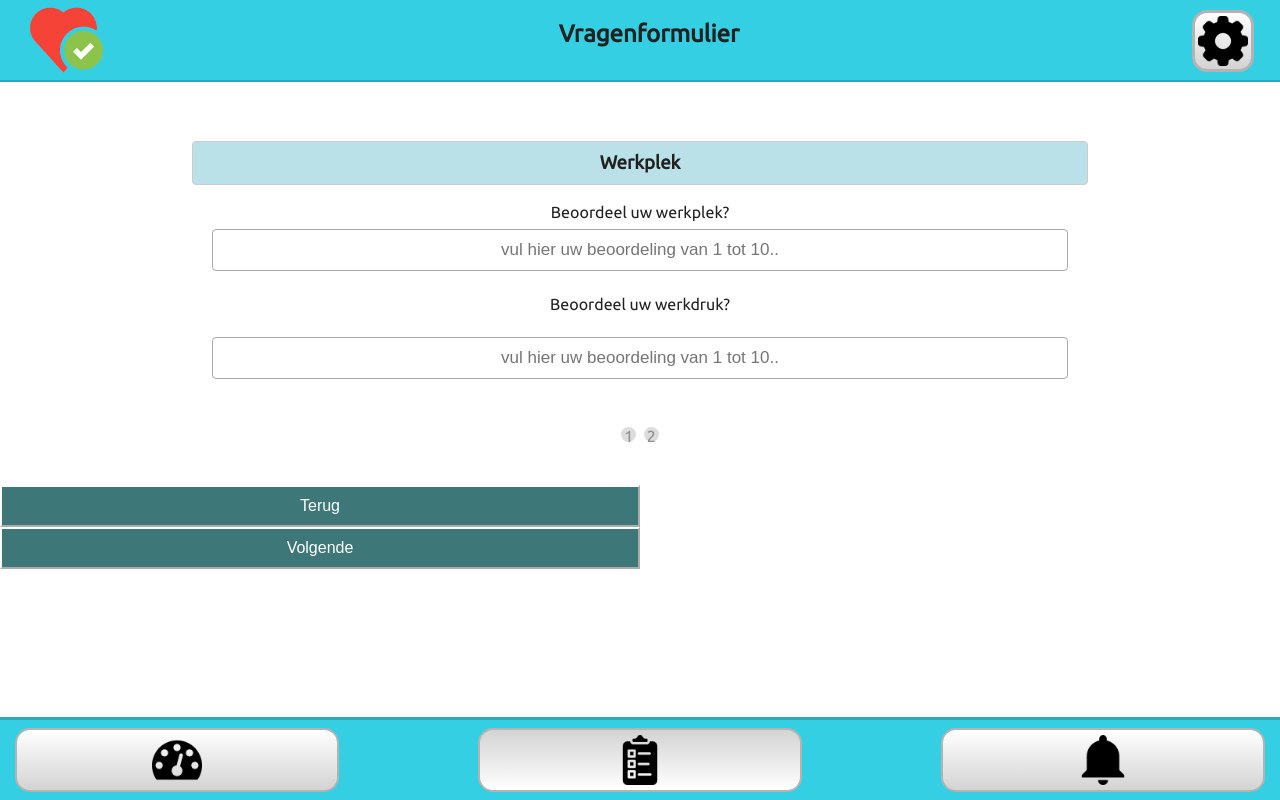
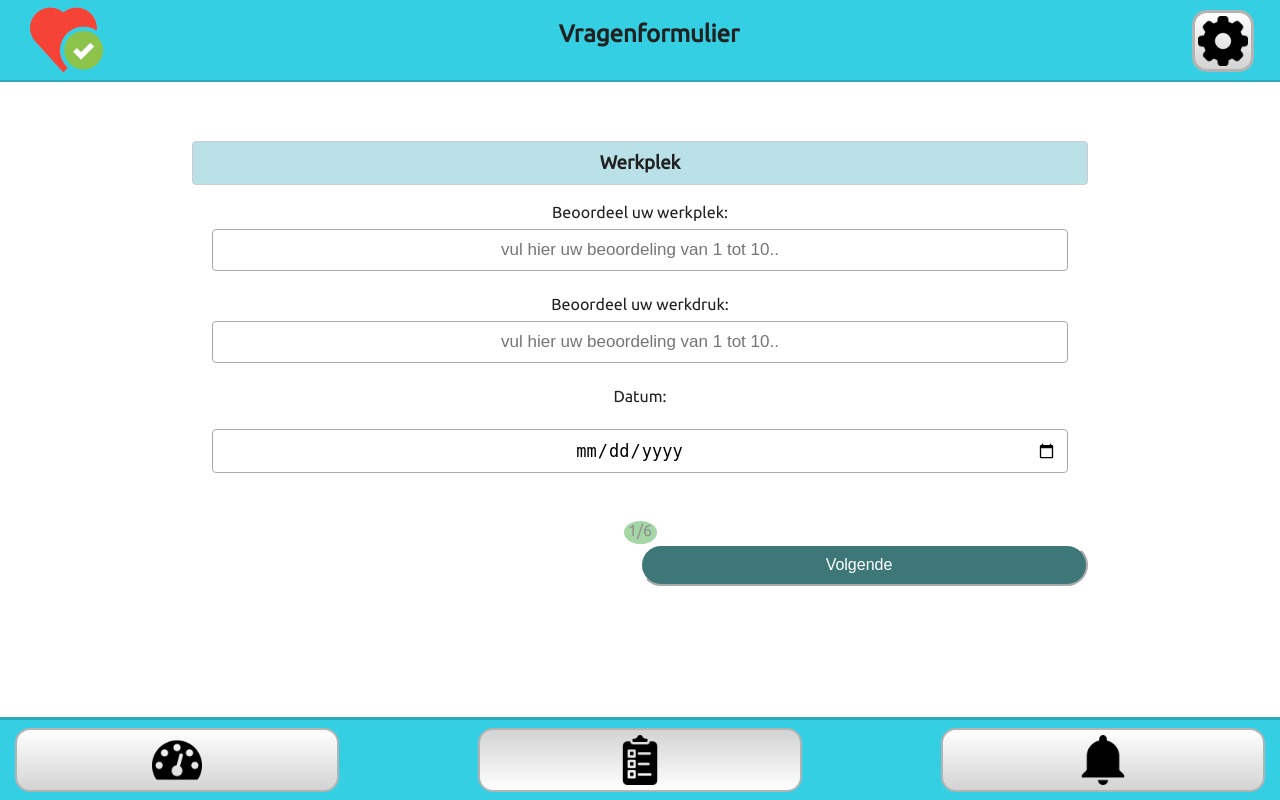
Before and after one commit to Juliandroid98/gezondheidsmeter, a PHP site: page /periode/vragenformulier.php in a window 1280 px wide. Run offline with PHP 8.4, Linux system fonts and the light colour scheme.

Commit message:
extra classe, aanpassing session, form aanpassing (front end)

```diff
--- a/site/assets/css/form.css
+++ b/site/assets/css/form.css
@@ -54,41 +54,65 @@ p select {
 #nextBtn {
   width: 50%;
   padding: 10px;
+    padding-right: 20px;
   background-color: rgb(61, 119, 119);
   border-color: white;
   color: white;
   text-align: center;
   font-size: 16px;
   float: right;
+  border-radius: 50px;
+
 }
 
 #prevBtn {
   width: 50%;
   padding: 10px;
+  padding-left: 20px;
   background-color: rgb(61, 119, 119);
   border-color: white;
   color: white;
   text-align: center;
   font-size: 16px;
   float: left;
+  border-radius: 50px;
+}
+input[type=submit]{
+    width: 50%;
+    padding: 10px;
+    padding-left: 20px;
+    background-color: #4CAF50;
+    border-color: white;
+    color: white;
+    text-align: center;
+    font-size: 16px;
+    border-radius: 50px;
+    color: black;
 }
 
+#nextBtn:hover {
+    background-color: #BAE0E8;
+    color: black;
+}
+
+#prevBtn:hover {
+    background-color: #BAE0E8;
+    color: black;
+}
+
+input[type=submit]:hover {
+    background-color: #BAE0E8;
+    color: black;
+}
 
 .step {
-  height: 15px;
-  width: 15px;
-  margin: 0 2px;
-  background-color: #bbbbbb;
-  border: none;
+  height: 23px;
+  width: 33px;
+  margin: 0 10px;
+  background-color: #4CAF50;
+    border: none;
   border-radius: 50%;
   display: inline-block;
   opacity: 0.5;
+
 }
-
-.step.active {
-  opacity: 1;
-}
-
-.step.finish {
-  background-color: #4CAF50;
-}
--- a/site/assets/javascript/form.js
+++ b/site/assets/javascript/form.js
@@ -5,8 +5,9 @@ var divDrinken = document.getElementById("drinkenVragen");
 var divEten = document.getElementById("etenVragen");
 var divDrugs = document.getElementById("drugsVragen");
 var divSlaap = document.getElementById("slaapVragen");
-var divSport = document.getElementById("slaapVragen");
+var divSport = document.getElementById("sportVragen");
 var submitButton = document.getElementById("submitButton");
+var terugButton = document.getElementById("prevBtn");
 
 // call function on button clicks
 function PaginaCheck(c){
@@ -24,22 +25,23 @@ function PaginaCheck(c){
             break;
     }
     // check that divNummer cant go above and under certain values
-    if(divNummer >= 4){
-        divNummer = 3;
+    if(divNummer >= 7){
+        divNummer = 6;
     }
 
     if(divNummer == 0){
         divNummer = 1;
     }
 
-    // switch system to check which div to show and which one to hide
     switch (divNummer) {
         case 1:
+            divWerkplek.classList.remove("hidden");
             divDrinken.classList.add("hidden");
             divEten.classList.add("hidden");
             divDrugs.classList.add("hidden");
             divSlaap.classList.add("hidden");
             divSport.classList.add("hidden");
+            terugButton.classList.add("hidden");
             submitButton.classList.add("hidden");
             break;
         case 2:
@@ -49,6 +51,7 @@ function PaginaCheck(c){
             divDrugs.classList.add("hidden");
             divSlaap.classList.add("hidden");
             divSport.classList.add("hidden");
+            terugButton.classList.remove("hidden");
             submitButton.classList.add("hidden");
             break;
         case 3:
@@ -58,6 +61,7 @@ function PaginaCheck(c){
             divDrugs.classList.add("hidden");
             divSlaap.classList.add("hidden");
             divSport.classList.add("hidden");
+            terugButton.classList.remove("hidden");
             submitButton.classList.add("hidden");
             break;
         case 4:
@@ -67,6 +71,7 @@ function PaginaCheck(c){
             divDrugs.classList.remove("hidden");
             divSlaap.classList.add("hidden");
             divSport.classList.add("hidden");
+            terugButton.classList.remove("hidden");
             submitButton.classList.add("hidden");
             break;
         case 5:
@@ -76,6 +81,7 @@ function PaginaCheck(c){
             divDrugs.classList.add("hidden");
             divSlaap.classList.remove("hidden");
             divSport.classList.add("hidden");
+            terugButton.classList.remove("hidden");
             submitButton.classList.add("hidden");
             break;
         case 6:
@@ -85,13 +91,9 @@ function PaginaCheck(c){
             divDrugs.classList.add("hidden");
             divSlaap.classList.add("hidden");
             divSport.classList.remove("hidden");
+            terugButton.classList.remove("hidden");
             submitButton.classList.remove("hidden");
             break;
-        // case 3:
-        //     divEten.classList.add("hidden");
-        //     divDrugs.classList.remove("hidden");
-        //     submitButton.classList.remove("hidden");
-        //     break;
     }
 
 }
--- a/site/assets/php/SaveForm.php
+++ b/site/assets/php/SaveForm.php
@@ -3,7 +3,7 @@
 
     class SaveForm
     {
-        function GetData($conn,$Werkplek, $Werkdruk, $DrinkenNaam, $DrinkenKcalorie, $DrinkenSuiker, $DrinkenAlcohol, $EtenNaam, $EtenKcalorie, $EtenSuiker, $DrugsNaam, $DrugsHoeveelheid, $SlaapHoeveelheid, $SlaapKwaliteit, $SportNaam, $SportVerbranding,$gebruikersnaam){
+        function GetData($conn,$Werkplek, $Werkdruk,$Werkdatum, $DrinkenNaam, $DrinkenKcalorie, $DrinkenSuiker, $DrinkenAlcohol, $EtenNaam, $EtenKcalorie, $EtenSuiker, $DrugsNaam, $DrugsHoeveelheid, $SlaapHoeveelheid, $SlaapKwaliteit,$Slaapdatum, $SportNaam, $SportVerbranding,$gebruikersnaam){
             $gebruiker_ID = 0;
 
             $sql = "SELECT `gebruiker_ID` FROM `gebruiker` WHERE gebruikersnaam=?";
@@ -16,22 +16,21 @@
 
             //echo $id;
 
-            $this->SaveArbeid($conn,$Werkplek, $Werkdruk, $gebruiker_ID);
+            $this->SaveArbeid($conn,$Werkplek, $Werkdruk,$Werkdatum, $gebruiker_ID);
             $this->SaveDrinken($conn,$DrinkenNaam, $DrinkenKcalorie, $DrinkenSuiker, $DrinkenAlcohol,$gebruiker_ID);
             $this->SaveDrugs($conn, $DrugsNaam, $DrugsHoeveelheid, $gebruiker_ID);
             $this->SaveEten($conn,$EtenNaam,$EtenSuiker,$EtenKcalorie,$gebruiker_ID);
-            $this->SaveSlaap($conn,$SlaapHoeveelheid, $SlaapKwaliteit,$gebruiker_ID);
+            $this->SaveSlaap($conn,$SlaapHoeveelheid, $SlaapKwaliteit, $Slaapdatum, $gebruiker_ID);
             $this->SaveSport($conn,$SportNaam, $SportVerbranding,$gebruiker_ID);
 
         }
 
-        function SaveArbeid($conn,$Werkplek, $Werkdruk, $gebruiker_ID){
+        function SaveArbeid($conn,$Werkplek, $Werkdruk,$Werkdatum, $gebruiker_ID){
             $arbeid_ID = 0;
-            $datum = 0;
 
             $sql = "INSERT INTO `arbeid`(arbeid_ID, gebruiker_ID, werkplek, werkdruk, datum) VALUES (?,?,?,?,?)";
             $stmt = $conn->prepare($sql);
-            $stmt->bind_param("iiiis", $arbeid_ID, $gebruiker_ID, $Werkplek, $Werkdruk, $datum);
+            $stmt->bind_param("iiiis", $arbeid_ID, $gebruiker_ID, $Werkplek, $Werkdruk, $Werkdatum);
             $stmt->execute();
             $stmt->close();
 
@@ -95,16 +94,13 @@
             $stmt->close();
         }
 
-        function SaveSlaap($conn,$SlaapHoeveelheid, $SlaapKwaliteit,$gebruiker_ID){
+        function SaveSlaap($conn,$SlaapHoeveelheid, $SlaapKwaliteit, $Slaapdatum, $gebruiker_ID){
 
             $slaap_ID = 0;
-            $uren = 0;
-            $beoordeling = 0;
-            $datum = 0;
 
-            $sql = "INSERT INTO `slaap`(slaap_ID, ebruiker_ID, uren, beoordeling, datum) VALUES (?,?,?,?,?)";
+            $sql = "INSERT INTO `slaap`(slaap_ID, gebruiker_ID, uren, beoordeling, datum) VALUES (?,?,?,?,?)";
             $stmt = $conn->prepare($sql);
-            $stmt->bind_param("iiiis", $slaap_ID, $gebruiker_ID, $SlaapHoeveelheid, $SlaapKwaliteit, $datum);
+            $stmt->bind_param("iiiis", $slaap_ID, $gebruiker_ID, $SlaapHoeveelheid, $SlaapKwaliteit, $Slaapdatum);
             $stmt->execute();
             $stmt->close();
 
--- a/site/dashboard.php
+++ b/site/dashboard.php
@@ -1,4 +1,6 @@
-<?php include 'assets/php/connection.php' ?>
+<?php include 'assets/php/connection.php';
+session_start();
+?>
 <!doctype html>
 <html lang="en">
 <head>
--- a/site/vragenformulier.php
+++ b/site/vragenformulier.php
@@ -5,10 +5,12 @@ require 'assets/php/Connection.php';
 require 'assets/php/SaveForm.php';
 
 $Class = new SaveForm();
+//$Class = new getDrinksFoodData();
 
 if (isset($_POST['submit'])){
     $Werkplek = $conn->real_escape_string(htmlspecialchars($_POST['werkplek']));
     $Werkdruk = $conn->real_escape_string(htmlspecialchars($_POST['werkdruk']));
+    $Werkdatum = $conn->real_escape_string(htmlspecialchars($_POST['datum']));
     $DrinkenNaam = $conn->real_escape_string(htmlspecialchars($_POST['drankNaam']));
     $DrinkenKcalorie = $conn->real_escape_string(htmlspecialchars($_POST['drankCalorie']));
     $DrinkenSuiker = $conn->real_escape_string(htmlspecialchars($_POST['drankSuiker']));
@@ -20,10 +22,11 @@ if (isset($_POST['submit'])){
     $DrugsHoeveelheid = $conn->real_escape_string(htmlspecialchars($_POST['drugsHoeveelheid']));
     $SlaapHoeveelheid = $conn->real_escape_string(htmlspecialchars($_POST['slaapHoeveelheid']));
     $SlaapKwaliteit = $conn->real_escape_string(htmlspecialchars($_POST['slaapKwaliteit']));
+    $Slaapdatum = $conn->real_escape_string(htmlspecialchars($_POST['datum']));
     $SportNaam = $conn->real_escape_string(htmlspecialchars($_POST['sportNaam']));
     $SportVerbranding = $conn->real_escape_string(htmlspecialchars($_POST['sportVerbranding']));
 
-    $Class->GetData($conn,$Werkplek, $Werkdruk, $DrinkenNaam, $DrinkenKcalorie, $DrinkenSuiker, $DrinkenAlcohol, $EtenNaam, $EtenKcalorie, $EtenSuiker, $DrugsNaam, $DrugsHoeveelheid, $SlaapHoeveelheid, $SlaapKwaliteit, $SportNaam, $SportVerbranding, $_SESSION['Username']);
+    $Class->GetData($conn,$Werkplek, $Werkdruk,$Werkdatum, $DrinkenNaam, $DrinkenKcalorie, $DrinkenSuiker, $DrinkenAlcohol, $EtenNaam, $EtenKcalorie, $EtenSuiker, $DrugsNaam, $DrugsHoeveelheid, $SlaapHoeveelheid, $SlaapKwaliteit,$Slaapdatum, $SportNaam, $SportVerbranding, $_SESSION['username']);
 
 }
 ?>
@@ -60,15 +63,20 @@ if (isset($_POST['submit'])){
               <!-- Werkplek -->
               <div id="werkVragen" class="">
                   <h3>Werkplek</h3>
-                  <p>Beoordeel uw werkplek?
+                  <p>Beoordeel uw werkplek:
                       <input placeholder="vul hier uw beoordeling van 1 tot 10.." name="werkplek">
                   </p>
 
-                  Beoordeel uw werkdruk?
-                  <p><input placeholder="vul hier uw beoordeling van 1 tot 10.." name="werkdruk"></p>
+                  <p>Beoordeel uw werkdruk:
+                      <input placeholder="vul hier uw beoordeling van 1 tot 10.." name="werkdruk">
+                  </p>
+
+                  Datum:
+                  <p>
+                      <input placeholder="vul hier de huidige datum in.." type="date" name="datum">
+                  </p>
                   <div style="text-align:center;margin-top:40px;">
-                      <span class="step">1</span>
-                      <span class="step">2</span>
+                      <span class="step">1/6</span>
                   </div>
             </div>
 
@@ -78,9 +86,9 @@ if (isset($_POST['submit'])){
                 Welke drank(en) heb je gehad?
                   <p>
                     <select name="drankNaam">
-                      <option value=""></option>
-                      <option value=""></option>
-                      <option value=""></option>
+                      <option value="bier">bier</option>
+                      <option value="wodka">wodka</option>
+                      <option value="water">water</option>
                       <option value=""></option>
                     </select>
                   </p>
@@ -95,10 +103,7 @@ if (isset($_POST['submit'])){
                 <p><input placeholder="vul hier uw antwoord in.." name="drankAlcohol"></p>
 
                 <div style="text-align:center;margin-top:40px;">
-                  <span class="step">1</span>
-                  <span class="step">2</span>
-                  <span class="step">3</span>
-                  <span class="step">4</span>
+                  <span class="step">2/6</span>
                 </div>
               </div>
 
@@ -122,9 +127,7 @@ if (isset($_POST['submit'])){
                   <p><input placeholder="vul hier uw antwoord in.." oninput="this.className = ''" name="etenSuiker"></p>
 
                 <div style="text-align:center;margin-top:40px;">
-                  <span class="step">1</span>
-                  <span class="step">2</span>
-                  <span class="step">3</span>
+                  <span class="step">3/6</span>
                 </div>
             </div>
 
@@ -138,8 +141,7 @@ if (isset($_POST['submit'])){
                   <p><input placeholder="vul hier uw antwoord in.." oninput="this.className = ''" name="drugsHoeveelheid"></p>
 
                 <div style="text-align:center;margin-top:40px;">
-                  <span class="step">1</span>
-                  <span class="step">2</span>
+                  <span class="step">4/6</span>
                 </div>
             </div>
 
@@ -151,10 +153,13 @@ if (isset($_POST['submit'])){
 
                 Beoordeel uw slaap.
                   <p><input placeholder="vul hier uw antwoord in.." name="slaapKwaliteit"></p>
+                Datum:
+                <p>
+                    <input placeholder="vul hier de huidige datum in.." type="date" name="datum">
+                </p>
 
                 <div style="text-align:center;margin-top:40px;">
-                    <span class="step">1</span>
-                    <span class="step">2</span>
+                    <span class="step">5/6</span>
                 </div>
             </div>
 
@@ -168,18 +173,17 @@ if (isset($_POST['submit'])){
                 <p><input placeholder="vul hier uw antwoord in.." name="sportVerbranding"></p>
 
                 <div style="text-align:center;margin-top:30px;">
-                  <span class="step">1</span>
-                  <span class="step">2</span>
-                  <span class="step">3</span>
-                  <span class="step">4</span>
+                  <span class="step">6/6</span>
                 </div>
             </div>
 
-            <input type="submit" name="submit" value="submit" class="hidden" id="submitButton">
+            <input type="submit" name="submit" value="Versturen" class="hidden" id="submitButton">
+                <div id="prevnext" style="overflow:auto;">
+                    <button type="button" id="prevBtn" class="hidden" onclick="PaginaCheck('terug');">Terug</button>
+                    <button type="button" id="nextBtn" onclick="PaginaCheck('verder');">Volgende</button>
+                </div>
             </form>
-            <button type="button" id="prevBtn" onclick="PaginaCheck('terug');">Terug</button>
-            <button type="button" id="nextBtn" onclick="PaginaCheck('verder');">Volgende</button>
-            <input type="submit" name="submit" value="submit" class="hidden" id="submitButton">
+
             <script src="assets/javascript/form.js"></script>
 
             <!-- bottom buttons-->
```
Also changed, not shown: site/assets/php/VerwerkForm.php (deleted, +0 -35 lines), site/assets/php/getDrinksFoodData.php (added, +25 -0 lines).
